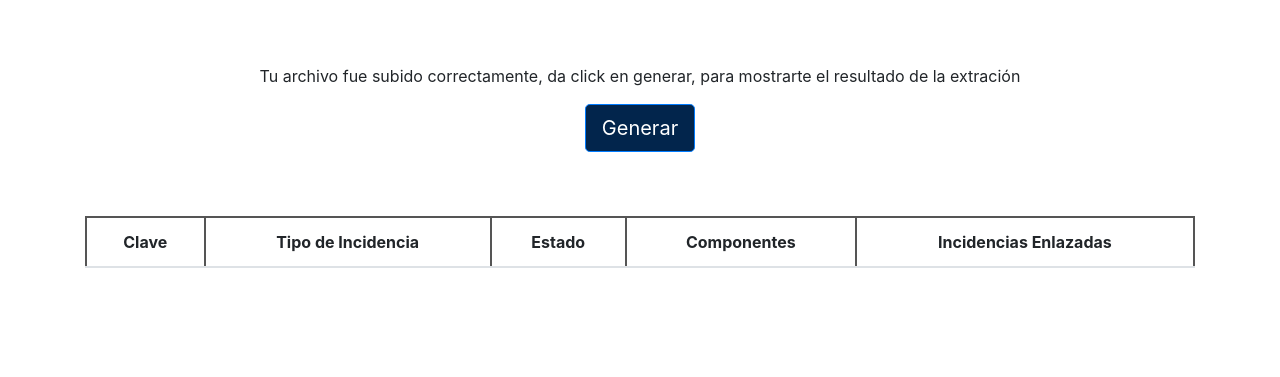
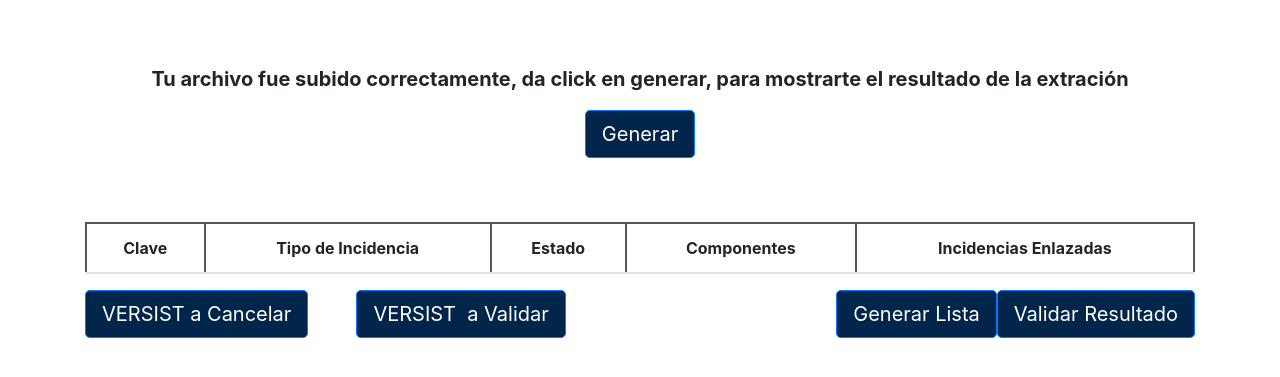
Before and after one commit to edy98/VERSIST, a PHP site: page /html/tabla-versist.html in a window 1280 px wide. Shown: the part 56-433 px from the top of the page. Run offline with PHP 8.4, Linux system fonts and the light colour scheme; lists and menus that the app fills with data are empty.

Commit message:
Redirección
Se agrega botones y redirección del versist

```diff
--- a/css/estilos.css
+++ b/css/estilos.css
@@ -167,6 +167,9 @@ th{
     opacity: 2;
 }
 
+
+
+
 /*#progress p.success
 {
 	background: #02254C none 0 0 no-repeat;
--- a/html/tabla-versist.html
+++ b/html/tabla-versist.html
@@ -25,7 +25,7 @@
       </nav>
 
       <div class="container">
-        <p class="archivo-correcto">Tu archivo fue subido correctamente, da click en generar, para mostrarte el resultado de la extración</p>
+        <p class="top">Tu archivo fue subido correctamente, da click en generar, para mostrarte el resultado de la extración</p>
 
         <input type="submit" class="btn btn-lg btn-primary submit-button" value="Generar" onclick="btnMostrar();"/>
       </div>
@@ -42,6 +42,10 @@
             </tr>
           </thead>
         </table>
+        <input type="submit" class="float-right btn btn-lg btn-primary submit-button" value="Validar Resultado" onclick=""/>
+        <input type="submit" class="float-left btn btn-lg btn-primary submit-button" value="VERSIST a Cancelar" onclick=""/>
+        <input type="submit" class="float-left ml-5 btn btn-lg btn-primary submit-button" value="VERSIST  a Validar" onclick=""/>
+        <input type="submit" class="float-right btn btn-lg btn-primary submit-button" value="Generar Lista" onclick=""/>
       </div>
 
       <script src="../js/jquery-3.4.1.min.js"></script>
--- a/js/drag-drog.js
+++ b/js/drag-drog.js
@@ -91,7 +91,7 @@
 			processData: false,
 			contentType: false,
 			success: function(response) {
-			//location.href="html/tabla-versist.html";
+			location.href="html/tabla-versist.html";
 		  },
 			error: function(jqXHR, textStatus, errorMessage) {
 				console.log(errorMessage); // Optional
--- a/js/funcionesCRUD.js
+++ b/js/funcionesCRUD.js
@@ -22,3 +22,7 @@ function btnMostrar(){
     }
   });
 }
+
+function hide(){
+
+}
```
